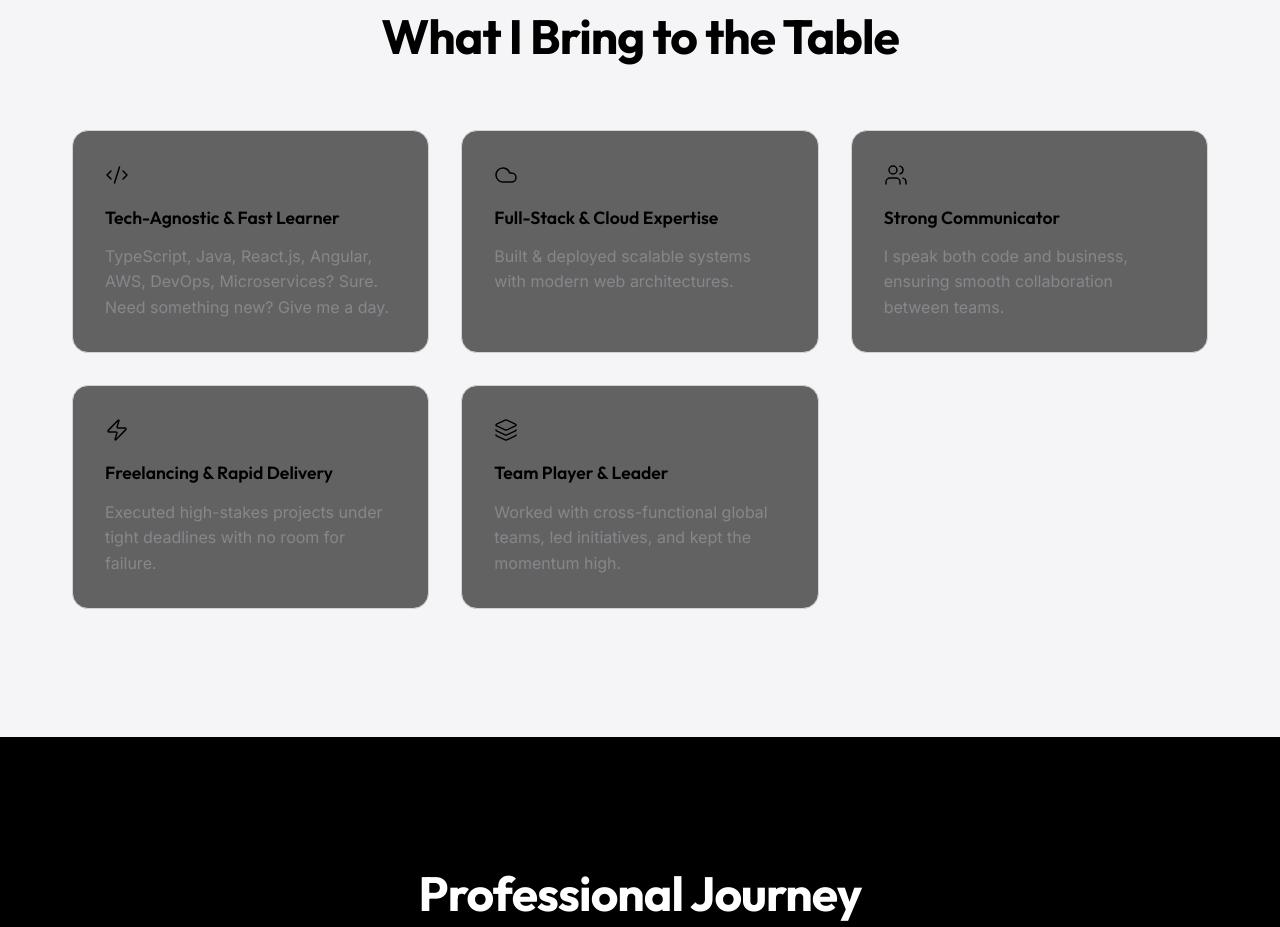
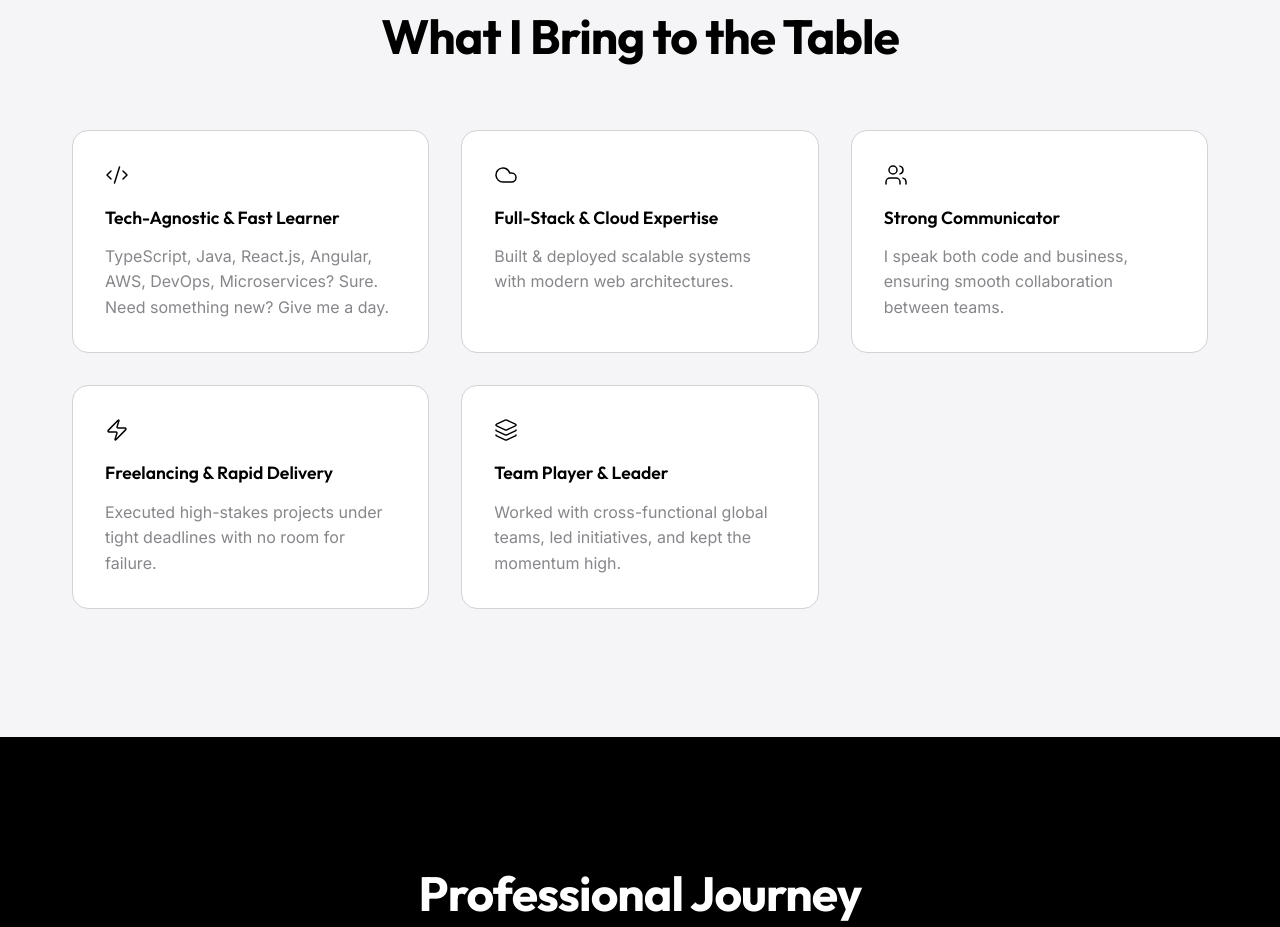
Before and after one commit to kiranreddy007/portfolio-monochrome, a Next.js app: page / in a window 1280 px wide. Shown: the part 920-1847 px from the top of the page. Built offline with nearby package versions, Linux system fonts and the light colour scheme.

Commit message:
skills improved

```diff
--- a/src/app/globals.css
+++ b/src/app/globals.css
@@ -215,6 +215,7 @@ button {
   /* Apple light gray */
   --foreground: #1d1d1f;
   --surface: #ffffff;
+  /* Pure white cards */
   --border: #d2d2d7;
   --text-secondary: #86868b;
   --primary: #000000;
--- a/src/components/Skills.module.css
+++ b/src/components/Skills.module.css
@@ -23,9 +23,10 @@
 .card {
     padding: var(--spacing-md);
     transition: var(--transition-normal);
-    background: rgba(0, 0, 0, 0.6);
-    /* Semi-transparent background for readability */
-    backdrop-filter: blur(5px);
+    /* Background handled by art-frame utility or var(--surface) */
+    background: var(--surface);
+    border: 1px solid var(--border);
+    border-radius: var(--radius-lg);
 }
 
 .card:hover {
```
